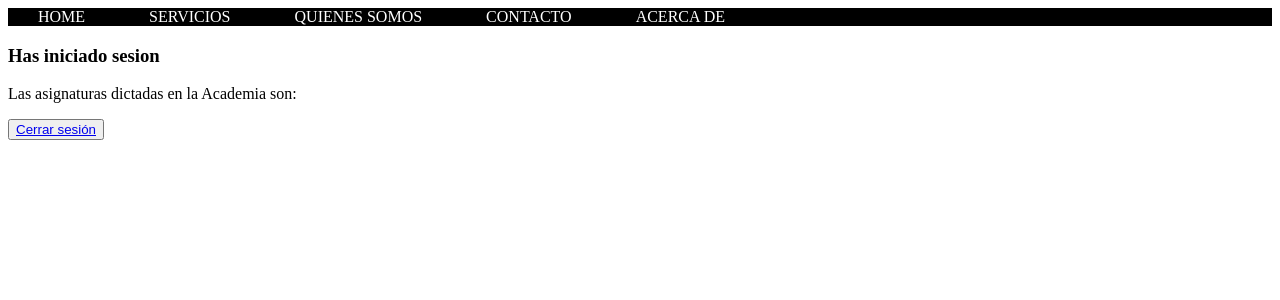
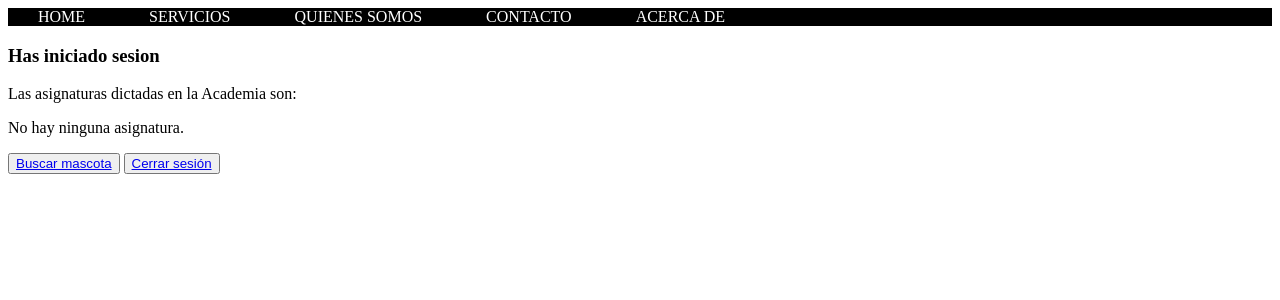
Before and after one commit to P01-FemcodersMadrid/PatitasdeAngel, a Django app: page /inicio in a window 1280 px wide. Shown: the top 300 px of the page. Run offline with Django 4.2, Linux system fonts and the light colour scheme; the visitor is signed in with stand-in values (Sample User, id 1); data that the repository does not hold is empty.

Commit message:
lista materias en main

```diff
--- a/patitas_de_angel/academiapp/templates/registration/busqueda_mascota.html
+++ b/patitas_de_angel/academiapp/templates/registration/busqueda_mascota.html
@@ -2,7 +2,7 @@
 <html lang="en">
 <head>
     <meta charset="UTF-8">
-    <title>Registrar Mascota</title>
+    <title>Mascota a Buscar</title>
 </head>
 <body>
     <h1>Estoy en la busqueda de mascotas</h1>
--- a/patitas_de_angel/academiapp/templates/registration/main.html
+++ b/patitas_de_angel/academiapp/templates/registration/main.html
@@ -2,28 +2,27 @@
 <html lang="en">
 <head>
     <meta charset="UTF-8">
-    <title>Vista una vez dentro</title>
+    <title>Main</title>
 </head>
 <body>
-
     {% include "registration/barra.html" %}
     <h3>Has iniciado sesion</h3>
     <!--<p>El nombre de la clase del View es: {{nombre_persona}}{{apellido_persona}}</p>-->
     <p>Las asignaturas dictadas en la Academia son:</p>
     {% if asignaturas %}
         <ul>
-            {% for x in asignaturas.nombre %}
+            {% for asignatura in asignaturas %}
             <li>
-                {{x}}
+                {{ asignatura.nombre }}
 
             </li>
             {% endfor %}
         </ul>
-    <!-- Si no hay nada en Mascotas.-->
+    <!-- Si no hay nada en asignaturas.-->
     {% else %}
         <p>No hay ninguna asignatura.</p>
     {% endif %}
-    <!--<p>La fecha de hoy es: {{fecha}}</p>-->
+    <button><a href='busqueda_mascota.html'>Buscar mascota</a></button>
     <button><a href='/accounts/logout'>Cerrar sesión</a></button>
 
 
--- a/patitas_de_angel/academiapp/views.py
+++ b/patitas_de_angel/academiapp/views.py
@@ -5,27 +5,19 @@ from django.http import HttpResponse
 from django.template.loader import get_template
 from django.shortcuts import render
 
+#app_name='academiapp'
+
+
+# Create your views here.
 from academiapp.models import *
 
-app_name='academiapp'
-# Create your views here.
 
-#class Persona(object):
-#    def __init__(self, nombre, apellido):
-#        self.nombre=nombre
-#        self.apellido=apellido
-
-#Para proteger nuestras vistas y que no cualquiera pueda acceder
 @login_required
 def home(request):
-    #p1 = Persona("Maria", "Diaz")
-    #temasCurso = ["Algoritmos", "Base de Datos", "Python"]
-# Voy a mostrar todas las materias que imparte la profesora y la hora que es.
-    #ahora = datetime.datetime.now()
-    asig = Asignatura
 
-    return render(request, "registration/main.html", {"asignaturas": asig})
-    #return render(request, "main.html", {"nombre_persona": p1.nombre, "apellido_persona": p1.apellido, "momento_actual": ahora, "temas_curso": temasCurso})
+    asig = Asignatura.objects.all()
+    return render(request, "registration/main.html", {'asignaturas': asig})
+
 
 @login_required
 def busqueda_mascotas(request):
--- a/patitas_de_angel/patitas_de_angel/urls.py
+++ b/patitas_de_angel/patitas_de_angel/urls.py
@@ -22,8 +22,6 @@ from academiapp import views
 
 urlpatterns = [
     path('admin/', admin.site.urls),
-    # Este es el cambio:
-    # path('inicio', views.home, name='home'),
     path('', include('academiapp.urls')),
     path('busqueda_mascotas', views.busqueda_mascotas),
     path('buscar/', views.buscar),
```
